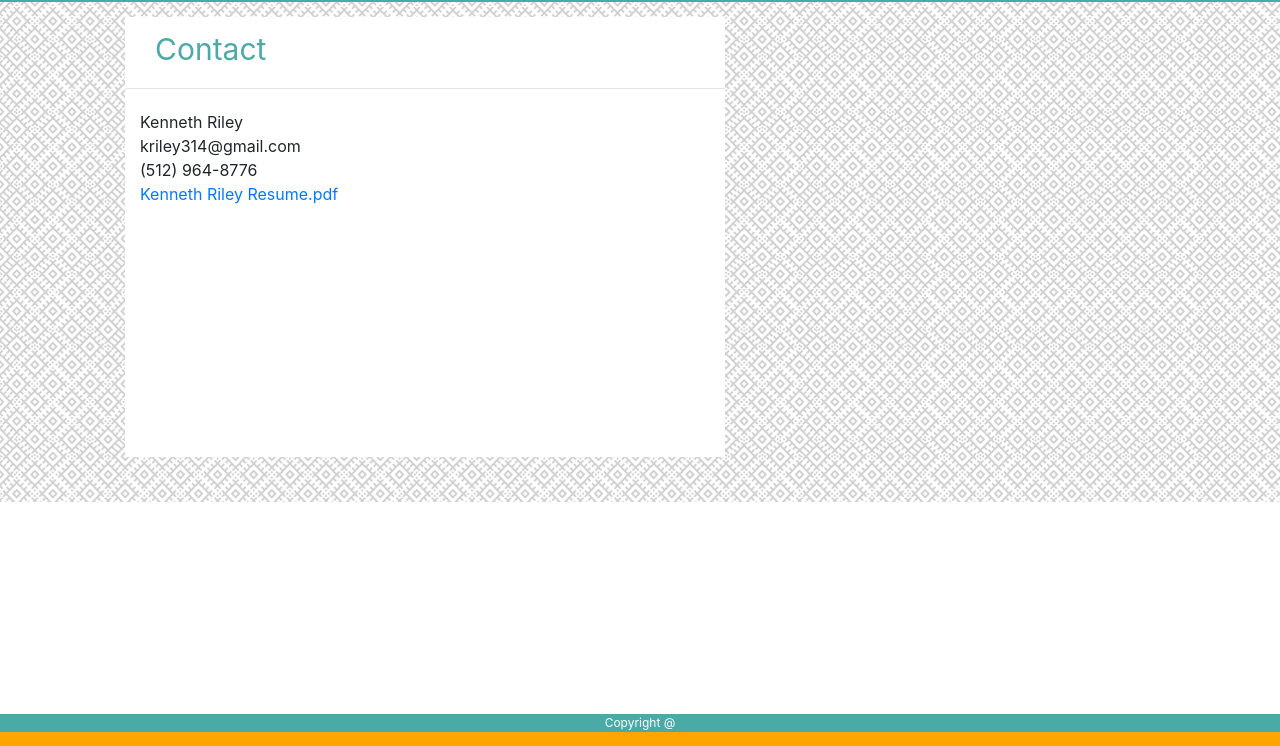
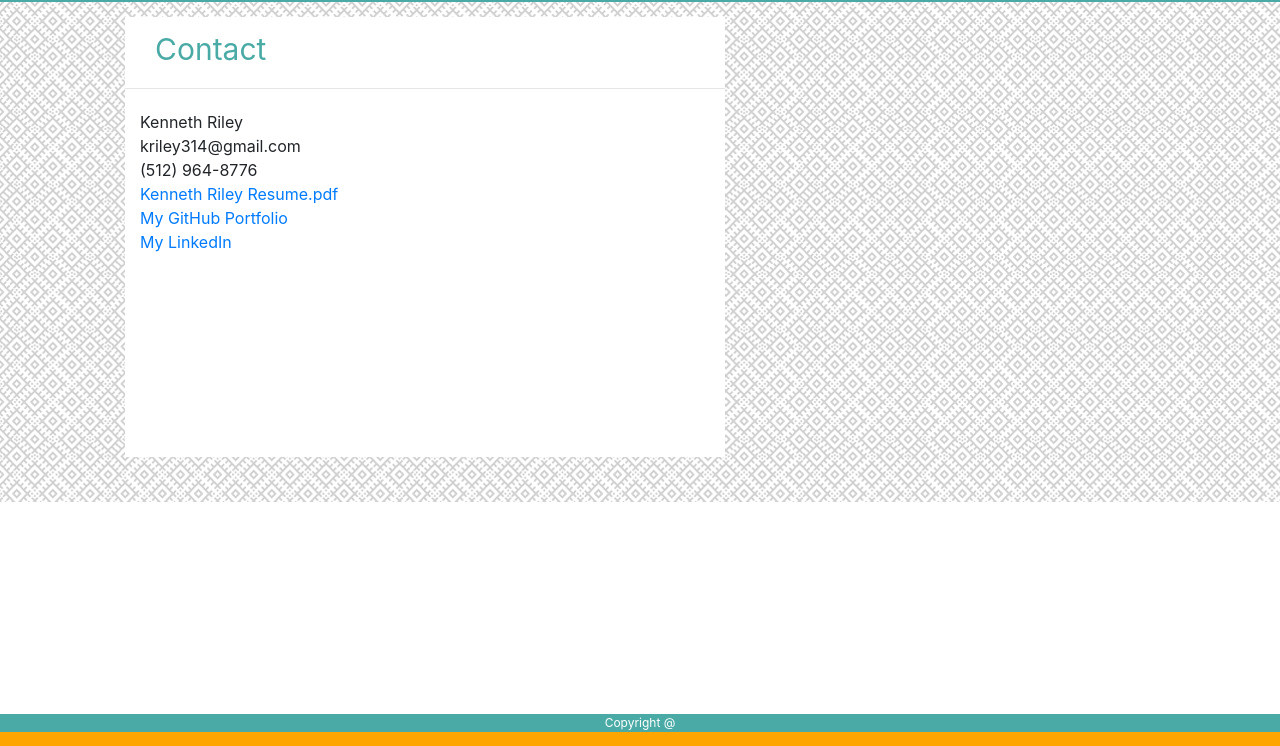
Before and after one commit to kriley314/UpdatedBP, a plain HTML site: page contact.html in a window 1280 px wide. Shown: the part 54-800 px from the top of the page. Drawn offline with nearby package versions, Linux system fonts and the light colour scheme.

Commit message:
Added new project stuff

```diff
--- a/contact.html
+++ b/contact.html
@@ -72,6 +72,16 @@
                                <a href="assets/docs/Kenneth Riley Resume.pdf" target="_blank">Kenneth Riley Resume.pdf</a>
                             </section>
                         </div>
+                        <div class="col-md-12">
+                            <section>
+                                <a href="https://github.com/kriley314" target="_blank">My GitHub Portfolio</a>
+                            </section>
+                        </div>
+                        <div class="col-md-12">
+                            <section>
+                                <a href="https://www.linkedin.com/in/kenrileyaustintexas/" target="_blank">My LinkedIn</a>
+                            </section>
+                        </div>
                     </div>
                 </div>
             </section>
```
Also changed, not shown: portfolio.html (+3 -1 lines), assets/images/lirinodeapp.jpg (added).
